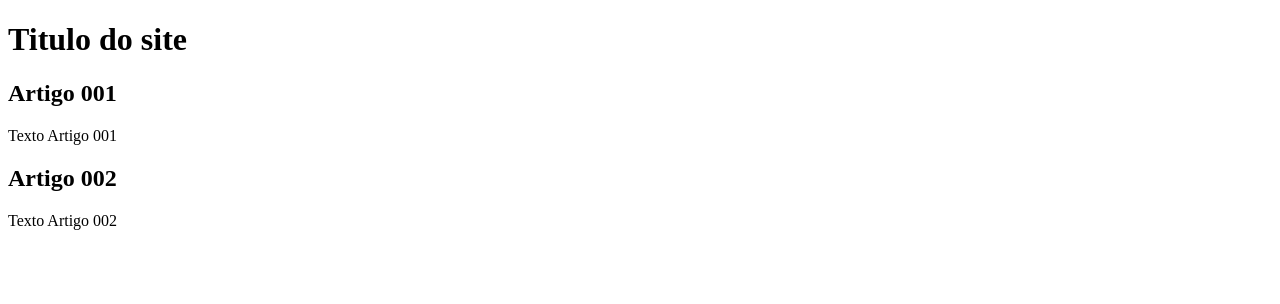
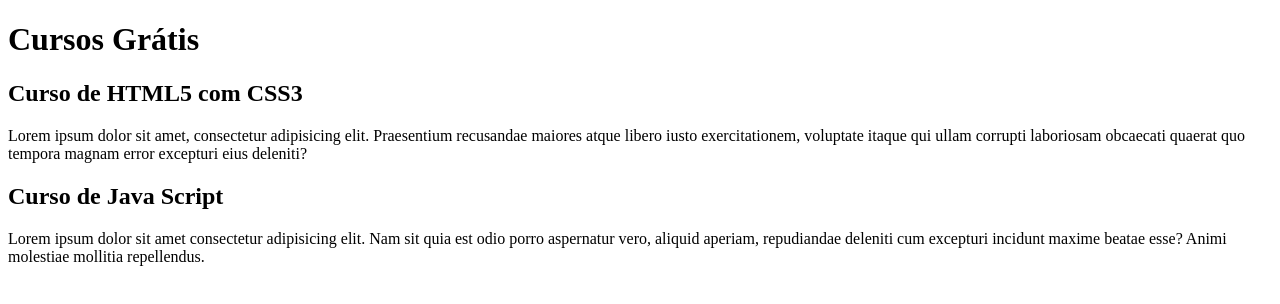
Before and after one commit to anacrisrb/projeto_site, a plain HTML site: page index.html in a window 1280 px wide. Drawn offline with Linux system fonts and the light colour scheme.

Commit message:
comecei a escrever o conteúdo

```diff
--- a/index.html
+++ b/index.html
@@ -8,15 +8,15 @@
 <body>
     <main>
         <header>
-            <h1>Titulo do site</h1>
+            <h1>Cursos Grátis</h1>
         </header>
         <article>
-            <h2>Artigo 001</h2>
-            <p>Texto Artigo 001</p>
+            <h2>Curso de HTML5 com CSS3</h2>
+            <p>Lorem ipsum dolor sit amet, consectetur adipisicing elit. Praesentium recusandae maiores atque libero iusto exercitationem, voluptate itaque qui ullam corrupti laboriosam obcaecati quaerat quo tempora magnam error excepturi eius deleniti?</p>
         </article>
         <article>
-            <h2>Artigo 002</h2>
-            <p>Texto Artigo 002</p>
+            <h2>Curso de Java Script</h2>
+            <p>Lorem ipsum dolor sit amet consectetur adipisicing elit. Nam sit quia est odio porro aspernatur vero, aliquid aperiam, repudiandae deleniti cum excepturi incidunt maxime beatae esse? Animi molestiae mollitia repellendus.</p>
         </article>
     </main>
 </body>
```
